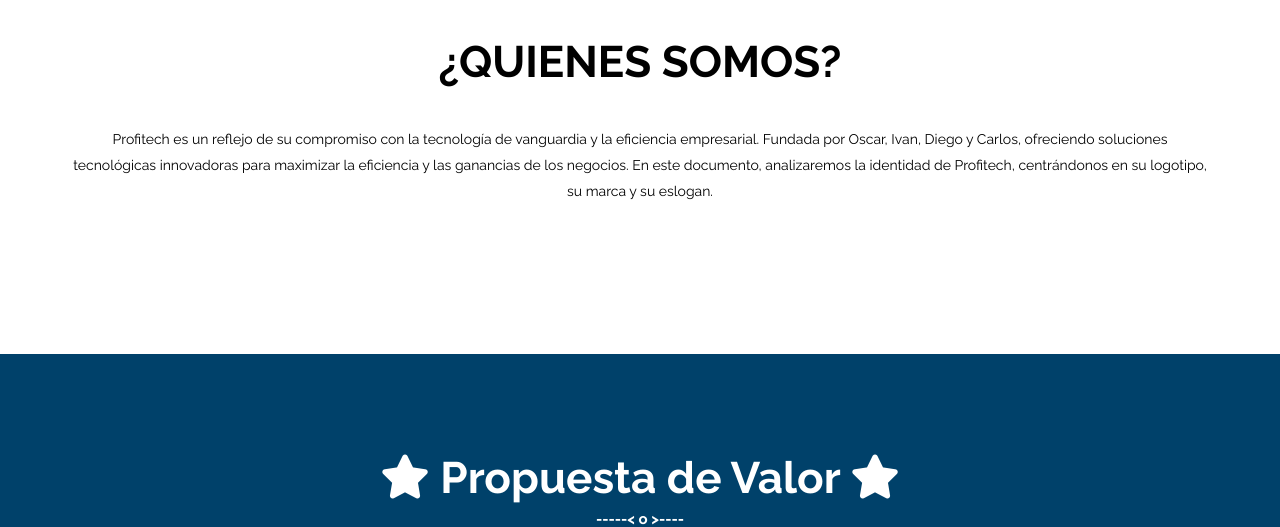
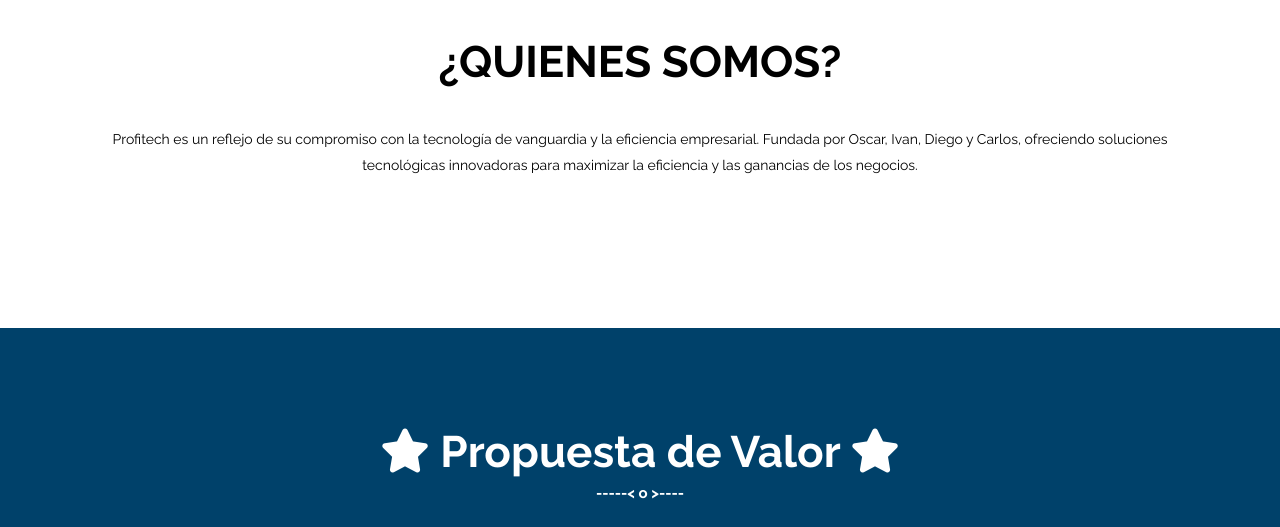
Before and after one commit to Oscarr36/Pagina_EIE_Profitech, a plain HTML site: page index.html in a window 1280 px wide. Shown: the part 960-1487 px from the top of the page. Drawn offline with Linux system fonts and the light colour scheme.

Commit message:
Update index.html

```diff
--- a/index.html
+++ b/index.html
@@ -90,7 +90,7 @@
         <div class="container">
             <div class="section-header">
                 <h2 style="color: black;" class="section-title wow fadeInDown">¿QUIENES SOMOS?</h2>
-                <p class="wow fadeInDown">Profitech es un reflejo de su compromiso con la tecnología de vanguardia y la eficiencia empresarial. Fundada por Oscar, Ivan, Diego y Carlos, ofreciendo soluciones tecnológicas innovadoras para maximizar la eficiencia y las ganancias de los negocios. En este documento, analizaremos la identidad de Profitech, centrándonos en su logotipo, su marca y su eslogan.</p>
+                <p class="wow fadeInDown">Profitech es un reflejo de su compromiso con la tecnología de vanguardia y la eficiencia empresarial. Fundada por Oscar, Ivan, Diego y Carlos, ofreciendo soluciones tecnológicas innovadoras para maximizar la eficiencia y las ganancias de los negocios.</p>
             </div>
 
 
```
